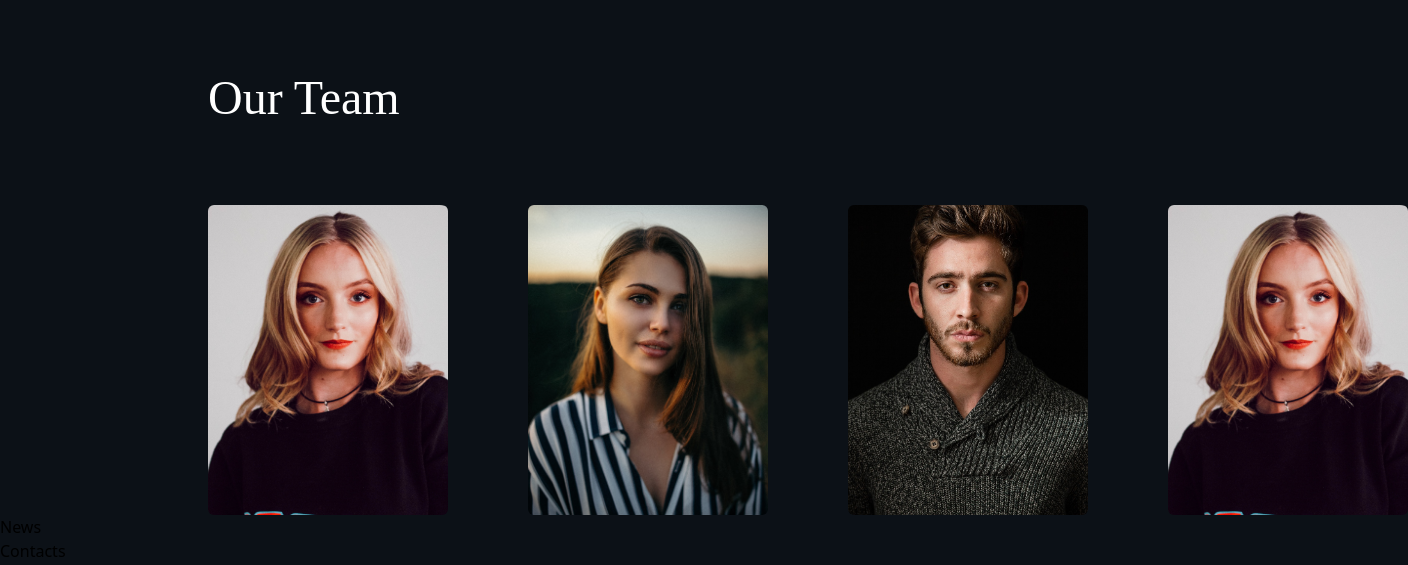
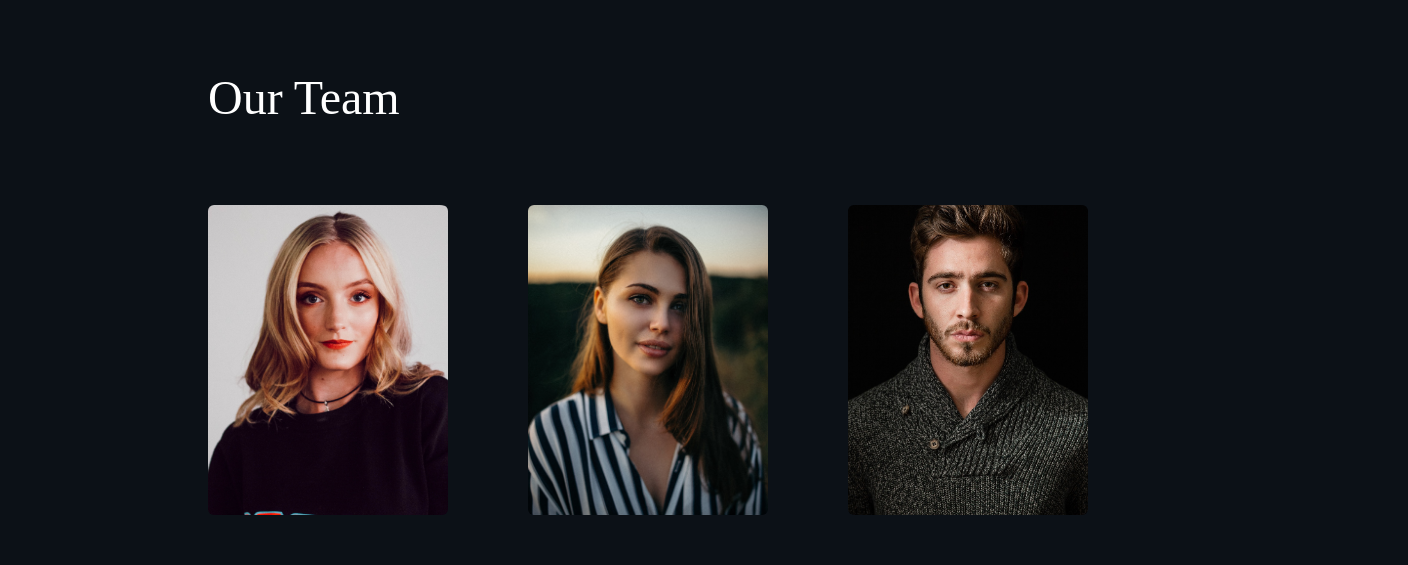
Before and after one commit to Schwanni/Raven-Digital, a React (Vite) app: page / in a window 1280 px wide. Shown: the part 6308-6873 px from the top of the page, 1408 px wide, since content can reach past the window. Built offline with nearby package versions, Linux system fonts and the light colour scheme.

Commit message:
FlipCard Updatet / fin

```diff
--- /dev/null
+++ b/src/components/FlipCard.jsx
@@ -0,0 +1,34 @@
+import React, {useState} from 'react'
+
+
+const FlipCard = ({flipcard}) => {
+    const [toggle, setToggle] = useState(false);
+    const cardToggle = () => setToggle(!toggle);
+  return (
+
+         <div className="flex flex-wrap gap-4 md:gap-8 lg:gap-20">
+
+                <div key={flipcard.id} className={`flex FlipCard ${toggle? 'flip':''}`}>
+                    {!toggle && (
+                    <div onClick={cardToggle} className={`w-[240px] h-[310px] rounded-md flex FlipCard ${toggle? 'flip':''}`}>
+                        <img src={flipcard.imgSrc}  className="w-full max-h-[310px] object-cover rounded-md" />
+                    </div>)}
+                    {toggle && ( <div onClick={cardToggle} className="flex-col justify-center items-center flex w-[240px] h-[310px] rounded-md bg-[#2B61F7] FlipCardBack">
+                        <h3 className="text-white">{flipcard.name}</h3>
+                        <h3 className="text-white mt-2">{flipcard.job}</h3>
+                        <p className="text-white my-4 px-2">{flipcard.text1}</p>
+                        <div className="flex gap-6 mt-2 ">
+                        <a href={flipcard.facebookLink}><img src={flipcard.facebookImg} className="w-8 h-8" /></a>
+                        <a href={flipcard.twitterLink}><img src={flipcard.twitterimg} className="w-8 h-8" /></a>
+                        <a href={flipcard.instagramLink}><img src={flipcard.instagramImg} className="w-8 h-8" /></a>
+                        </div>
+                    </div>)}
+
+                </div>
+
+            </div>
+
+  )
+}
+
+export default FlipCard
--- /dev/null
+++ b/src/components/FlipCardList.jsx
@@ -0,0 +1,14 @@
+import React from 'react'
+import FlipCard from './FlipCard';
+
+const FlipCardList = ({FlipCards}) => {
+  return (
+    <div className="flex flex-wrap gap-4 md:gap-8 lg:gap-20">
+        {FlipCards.map(flipcard => {
+            return <FlipCard flipcard={flipcard} key={flipcard.id} />
+        })}
+    </div>
+  )
+}
+
+export default FlipCardList
--- a/src/components/Stats.jsx
+++ b/src/components/Stats.jsx
@@ -2,7 +2,7 @@
 
 const Stats = () => {
   return (
-    <section id="stats" className='bg-[#2B61F7] my-16 w-1/2 mx-auto md:w-full'>
+    <section id="stats" className='bg-[#2B61F7] my-16 w-full mx-auto'>
       <div className="flex flex-col md:flex-row md:justify-center xxl:justify-between xxl:mx-48">
         {StatNumbers.map((stat, index) => (
           <div key={stat.id} className={`flex flex-col justify-center items-center mx-4 md:px-2 lg:px-6 xl:px-12 my-4 md:my-8 ${index !== StatNumbers.length -1 ? "border-b-2 pb-4 md:border-r-2 md:border-b-0" : ""} `}>
--- a/src/components/Team.jsx
+++ b/src/components/Team.jsx
@@ -1,39 +1,26 @@
 import { useState } from "react";
 import { Members } from "../constants";
+import FlipCardList from "./FlipCardList";
 
 
 const Team = () => {
 
 
-    const [toggle, setToggle] = useState(false);
-    const cardToggle = () => setToggle(!toggle);
+
+
+    const [FlipCards, setFlipCard] = useState(Members)
+
+
 
 
   return (
-    <section id="team" className='section xl:flexStart mx-8 sm:mx-12 md:mx-32 xl:mx-52'>
-        <div >
+    <section id="team" className='section xl:flexStart ml-8 sm:ml-12 md:ml-32 xl:ml-52'>
+       <div className="flex flex-col">
             <h2 className='h2Heading mb-20'>Our Team</h2>
-            <div className="flex gap-4 md:gap-8 lg:gap-20">
-            {Members.map((member) => (
-                <div key={member.id} className="flex">
-                    {!toggle && (
-                    <div onClick={cardToggle} className="w-[240px] h-[310px] rounded-md flex">
-                        <img src={member.imgSrc}  className="w-full max-h-[310px] object-cover rounded-md" />
-                    </div>)}
-                    {toggle && ( <div onClick={cardToggle} className="flex-col justify-center items-center flex w-[240px] h-[310px] rounded-md bg-[#2B61F7]">
-                        <h3 className="text-white">{member.name}</h3>
-                        <h3 className="text-white mt-2">{member.job}</h3>
-                        <p className="text-white my-4 px-2">{member.text1}</p>
-                        <div className="flex gap-6 mt-2 ">
-                        <a href={member.facebookLink}><img src={member.facebookImg} className="w-8 h-8" /></a>
-                        <a href={member.twitterLink}><img src={member.twitterimg} className="w-8 h-8" /></a>
-                        <a href={member.instagramLink}><img src={member.instagramImg} className="w-8 h-8" /></a>
-                        </div>
-                    </div>)}
+            <div className="flex flex-wrap gap-4 md:gap-8 lg:gap-20">
+            <FlipCardList FlipCards={FlipCards} />
+            </div>
 
-                </div>
-            ))}
-            </div>
         </div>
     </section>
   )
--- a/src/components/Testimonials.jsx
+++ b/src/components/Testimonials.jsx
@@ -7,17 +7,17 @@
 const Testimonials = () => {
 
   return (
-    <section id="testimonials" className='section flexCenter'>
+    <section id="testimonials" className='section xl:flexCenter sm:max-w-sm md:max-w-[768px] lg:max-w-[1024px] xl:max-w-[1280px] lg:mx-14 overflow-hidden'>
 
-      <div className="mx-4 xxl:mx-52 xxl:my-16">
+      <div className="mx-4  xxl:mx-52 xxl:my-16">
         <Carousel renderCenterRightControls={false} renderCenterLeftControls={false}>
           {Examples.map((example, exampleIndex) => (
 
-            <div key={example.id}>
+            <div key={example.id} className="">
 
-            <div className="flex flex-col lg:flex-row justify-center items-center lg:items-start mx-auto mb-10 relative">
+            <div className="flex flex-col lg:flex-row justify-center items-center lg:items-start mx-auto mb-10">
             <img src={example.imgSrc} className="max-w-[250px] md:max-w-[546px] h-[260px] md:h-[517px] rounded-tr-[80px]" />
-              <div className="flex flex-col mx-16 my-8 justify-center items-center lg:justify-normal lg:items-start">
+              <div className="flex flex-col mx-16 my-8 justify-center items-center lg:justify-normal lg:items-start ">
                 <h2 className="text-white text-[48px] font-medium mb-6">Testimonials</h2>
                 <h3 className="text-[#D0D0D0] text-[24px] font-medium">{example.name}</h3>
                 <h3 className="text-[#727272] text-[24px] font-medium">{example.job}</h3>
--- a/src/index.css
+++ b/src/index.css
@@ -1,6 +1,7 @@
 @tailwind base;
 @tailwind components;
 @tailwind utilities;
+
 
 
 body {
@@ -53,3 +54,17 @@
     border-radius: 50%;
 
 }
+
+.FlipCard {
+    transition: 250ms;
+    transform-style: preserve-3d;
+    transform: rotateY(var(--rotate-y, 0));
+}
+
+.FlipCard.flip {
+    --rotate-y: 180deg;
+}
+
+.FlipCardBack {
+    transform: rotateY(180deg);
+}
```
